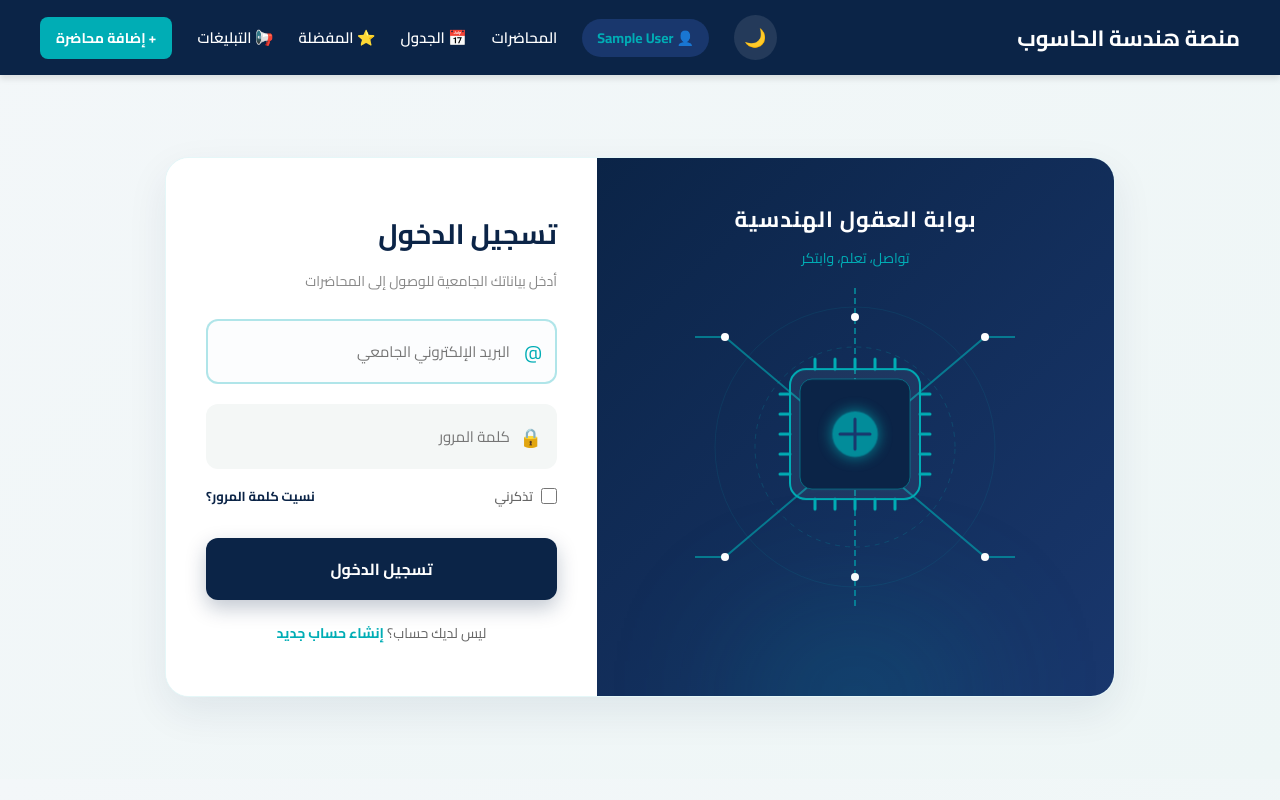
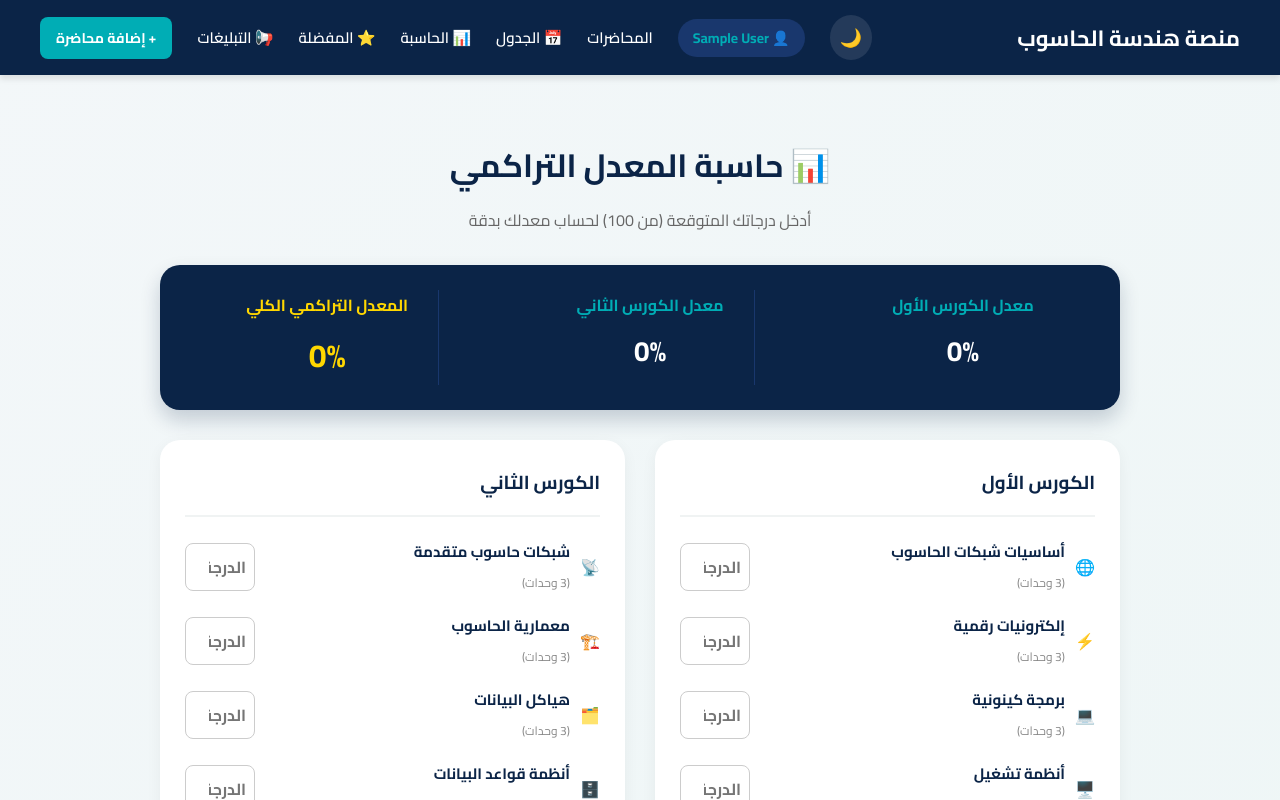
Before and after one commit to tahawaleed177-ops/edu-platform-frontend, a React (Vite) app: page /gpa-calculator in a window 1280 px wide. Before the commit this address led to /. Shown: the top 800 px of the page. Built offline with nearby package versions, Linux system fonts and the light colour scheme; sample sign-in values are in the browser's storage.

Commit message:
Add GPA Calculator and Pro Dark Mode

```diff
--- a/src/App.jsx
+++ b/src/App.jsx
@@ -14,7 +14,7 @@ import Favorites from './pages/Favorites';
 import Schedule from './pages/Schedule';
 import Profile from './pages/Profile';
 import { ThemeProvider } from './context/ThemeContext';
-
+import GPACalculator from './pages/GPACalculator';
 function App() {
   return (
     <AuthProvider>
@@ -30,7 +30,7 @@ function App() {
             <Route path="/schedule" element={ <ProtectedRoute><Schedule /></ProtectedRoute> } />
             <Route path="/favorites" element={ <ProtectedRoute><Favorites /></ProtectedRoute> } />
             <Route path="/profile" element={ <ProtectedRoute><Profile /></ProtectedRoute> } />
-
+            <Route path="/gpa-calculator" element={ <ProtectedRoute><GPACalculator /></ProtectedRoute> } />
             {/* رابط التبليغات (محمي: للطلاب والأدمن فقط) */}
             <Route
               path="/announcements"
--- a/src/components/Navbar.jsx
+++ b/src/components/Navbar.jsx
@@ -53,6 +53,11 @@ export default function Navbar() {
                             📅 الجدول
                         </Link>
 
+                        {/* === رابط الحاسبة الجديد === */}
+                        <Link to="/gpa-calculator" style={{ color: 'white', textDecoration: 'none', fontSize: '15px', fontWeight: '600' }}>
+                            📊 الحاسبة
+                        </Link>
+
                         <Link to="/favorites" style={{ color: 'white', textDecoration: 'none', fontSize: '15px', fontWeight: '600' }}>
                             ⭐ المفضلة
                         </Link>
--- /dev/null
+++ b/src/pages/GPACalculator.jsx
@@ -0,0 +1,172 @@
+import React, { useState } from 'react';
+
+export default function GPACalculator() {
+    // بيانات المواد مع عدد الوحدات (يمكنك تعديل الوحدات لاحقاً)
+    const semester1 = [
+        { id: 's1_1', name: 'أساسيات شبكات الحاسوب', units: 3, icon: '🌐' },
+        { id: 's1_2', name: 'إلكترونيات رقمية', units: 3, icon: '⚡' },
+        { id: 's1_3', name: 'برمجة كينونية', units: 3, icon: '💻' },
+        { id: 's1_4', name: 'أنظمة تشغيل', units: 3, icon: '🖥️' },
+        { id: 's1_5', name: 'رياضيات 3', units: 3, icon: '📐' },
+        { id: 's1_6', name: 'لغة عربية 1', units: 1, icon: '📖' },
+        { id: 's1_7', name: 'جرائم حزب البعث', units: 1, icon: '📜' },
+    ];
+
+    const semester2 = [
+        { id: 's2_1', name: 'شبكات حاسوب متقدمة', units: 3, icon: '📡' },
+        { id: 's2_2', name: 'معمارية الحاسوب', units: 3, icon: '🏗️' },
+        { id: 's2_3', name: 'هياكل البيانات', units: 3, icon: '🗂️' },
+        { id: 's2_4', name: 'أنظمة قواعد البيانات', units: 3, icon: '🗄️' },
+        { id: 's2_5', name: 'رياضيات 4', units: 3, icon: '📏' },
+        { id: 's2_6', name: 'لغة إنكليزية', units: 1, icon: '📝' },
+    ];
+
+    // حالة (State) لحفظ درجات الطالب
+    const [grades, setGrades] = useState({});
+
+    // تحديث الدرجة عند الكتابة
+    const handleGradeChange = (id, value) => {
+        const val = parseFloat(value);
+        setGrades(prev => ({
+            ...prev,
+            [id]: isNaN(val) ? '' : (val > 100 ? 100 : (val < 0 ? 0 : val))
+        }));
+    };
+
+    // دالة لحساب المعدل بناءً على مصفوفة المواد
+    const calculateAverage = (semester) => {
+        let totalPoints = 0;
+        let totalUnits = 0;
+
+        semester.forEach(subject => {
+            const grade = grades[subject.id];
+            if (grade !== undefined && grade !== '') {
+                totalPoints += grade * subject.units;
+                totalUnits += subject.units;
+            }
+        });
+
+        if (totalUnits === 0) return 0;
+        return (totalPoints / totalUnits).toFixed(2);
+    };
+
+    const avgS1 = calculateAverage(semester1);
+    const avgS2 = calculateAverage(semester2);
+
+    // حساب المعدل التراكمي الكلي (مجموع النقاط الكلي / مجموع الوحدات الكلي)
+    const calculateCumulative = () => {
+        let totalPoints = 0;
+        let totalUnits = 0;
+
+        [...semester1, ...semester2].forEach(subject => {
+            const grade = grades[subject.id];
+            if (grade !== undefined && grade !== '') {
+                totalPoints += grade * subject.units;
+                totalUnits += subject.units;
+            }
+        });
+
+        if (totalUnits === 0) return 0;
+        return (totalPoints / totalUnits).toFixed(2);
+    };
+
+    const cumulativeAvg = calculateCumulative();
+
+    return (
+        <div style={{ maxWidth: '1000px', margin: '40px auto', padding: '20px', minHeight: '80vh' }}>
+            <div style={{ textAlign: 'center', marginBottom: '30px' }}>
+                <h2 style={{ color: '#0B2447', fontSize: '32px', fontWeight: '900', margin: '0 0 10px 0' }}>
+                    📊 حاسبة المعدل التراكمي
+                </h2>
+                <p style={{ color: '#666', fontSize: '16px' }}>أدخل درجاتك المتوقعة (من 100) لحساب معدلك بدقة</p>
+            </div>
+
+            {/* شريط عرض المعدلات الثابت في الأعلى */}
+            <div style={{
+                background: '#0B2447', borderRadius: '20px', padding: '25px', marginBottom: '30px',
+                display: 'flex', justifyContent: 'space-around', flexWrap: 'wrap', gap: '15px', color: 'white',
+                boxShadow: '0 10px 20px rgba(11,36,71,0.2)'
+            }}>
+                <div style={{ textAlign: 'center' }}>
+                    <p style={{ margin: '0 0 5px 0', color: '#00adb5', fontWeight: 'bold' }}>معدل الكورس الأول</p>
+                    <h3 style={{ margin: 0, fontSize: '28px' }}>{avgS1}%</h3>
+                </div>
+                <div style={{ textAlign: 'center', borderRight: '1px solid #19376D', paddingRight: '30px' }}>
+                    <p style={{ margin: '0 0 5px 0', color: '#00adb5', fontWeight: 'bold' }}>معدل الكورس الثاني</p>
+                    <h3 style={{ margin: 0, fontSize: '28px' }}>{avgS2}%</h3>
+                </div>
+                <div style={{ textAlign: 'center', borderRight: '1px solid #19376D', paddingRight: '30px' }}>
+                    <p style={{ margin: '0 0 5px 0', color: '#FFD700', fontWeight: 'bold' }}>المعدل التراكمي الكلي</p>
+                    <h3 style={{ margin: 0, fontSize: '32px', color: '#FFD700' }}>{cumulativeAvg}%</h3>
+                </div>
+            </div>
+
+            {/* الجداول لإدخال الدرجات */}
+            <div style={{ display: 'grid', gridTemplateColumns: 'repeat(auto-fit, minmax(300px, 1fr))', gap: '30px' }}>
+
+                {/* الكورس الأول */}
+                <div style={{ background: 'white', borderRadius: '20px', padding: '25px', boxShadow: '0 4px 15px rgba(0,0,0,0.05)' }}>
+                    <h3 style={{ color: '#0B2447', borderBottom: '2px solid #f0f3f3', paddingBottom: '15px', marginBottom: '20px' }}>
+                        الكورس الأول
+                    </h3>
+                    {semester1.map(subject => (
+                        <div key={subject.id} style={{ display: 'flex', justifyContent: 'space-between', alignItems: 'center', marginBottom: '15px' }}>
+                            <div style={{ display: 'flex', alignItems: 'center', gap: '10px' }}>
+                                <span>{subject.icon}</span>
+                                <div>
+                                    <h4 style={{ margin: 0, color: '#0B2447', fontSize: '15px' }}>{subject.name}</h4>
+                                    <span style={{ fontSize: '12px', color: '#888' }}>({subject.units} وحدات)</span>
+                                </div>
+                            </div>
+                            <input
+                                type="number"
+                                min="0" max="100"
+                                placeholder="الدرجة"
+                                value={grades[subject.id] !== undefined ? grades[subject.id] : ''}
+                                onChange={(e) => handleGradeChange(subject.id, e.target.value)}
+                                style={{
+                                    width: '70px', padding: '8px', borderRadius: '8px', border: '1px solid #ccc',
+                                    textAlign: 'center', fontSize: '16px', fontWeight: 'bold', outline: 'none'
+                                }}
+                                onFocus={(e) => e.target.style.borderColor = '#00adb5'}
+                                onBlur={(e) => e.target.style.borderColor = '#ccc'}
+                            />
+                        </div>
+                    ))}
+                </div>
+
+                {/* الكورس الثاني */}
+                <div style={{ background: 'white', borderRadius: '20px', padding: '25px', boxShadow: '0 4px 15px rgba(0,0,0,0.05)' }}>
+                    <h3 style={{ color: '#0B2447', borderBottom: '2px solid #f0f3f3', paddingBottom: '15px', marginBottom: '20px' }}>
+                        الكورس الثاني
+                    </h3>
+                    {semester2.map(subject => (
+                        <div key={subject.id} style={{ display: 'flex', justifyContent: 'space-between', alignItems: 'center', marginBottom: '15px' }}>
+                            <div style={{ display: 'flex', alignItems: 'center', gap: '10px' }}>
+                                <span>{subject.icon}</span>
+                                <div>
+                                    <h4 style={{ margin: 0, color: '#0B2447', fontSize: '15px' }}>{subject.name}</h4>
+                                    <span style={{ fontSize: '12px', color: '#888' }}>({subject.units} وحدات)</span>
+                                </div>
+                            </div>
+                            <input
+                                type="number"
+                                min="0" max="100"
+                                placeholder="الدرجة"
+                                value={grades[subject.id] !== undefined ? grades[subject.id] : ''}
+                                onChange={(e) => handleGradeChange(subject.id, e.target.value)}
+                                style={{
+                                    width: '70px', padding: '8px', borderRadius: '8px', border: '1px solid #ccc',
+                                    textAlign: 'center', fontSize: '16px', fontWeight: 'bold', outline: 'none'
+                                }}
+                                onFocus={(e) => e.target.style.borderColor = '#00adb5'}
+                                onBlur={(e) => e.target.style.borderColor = '#ccc'}
+                            />
+                        </div>
+                    ))}
+                </div>
+
+            </div>
+        </div>
+    );
+}
```
